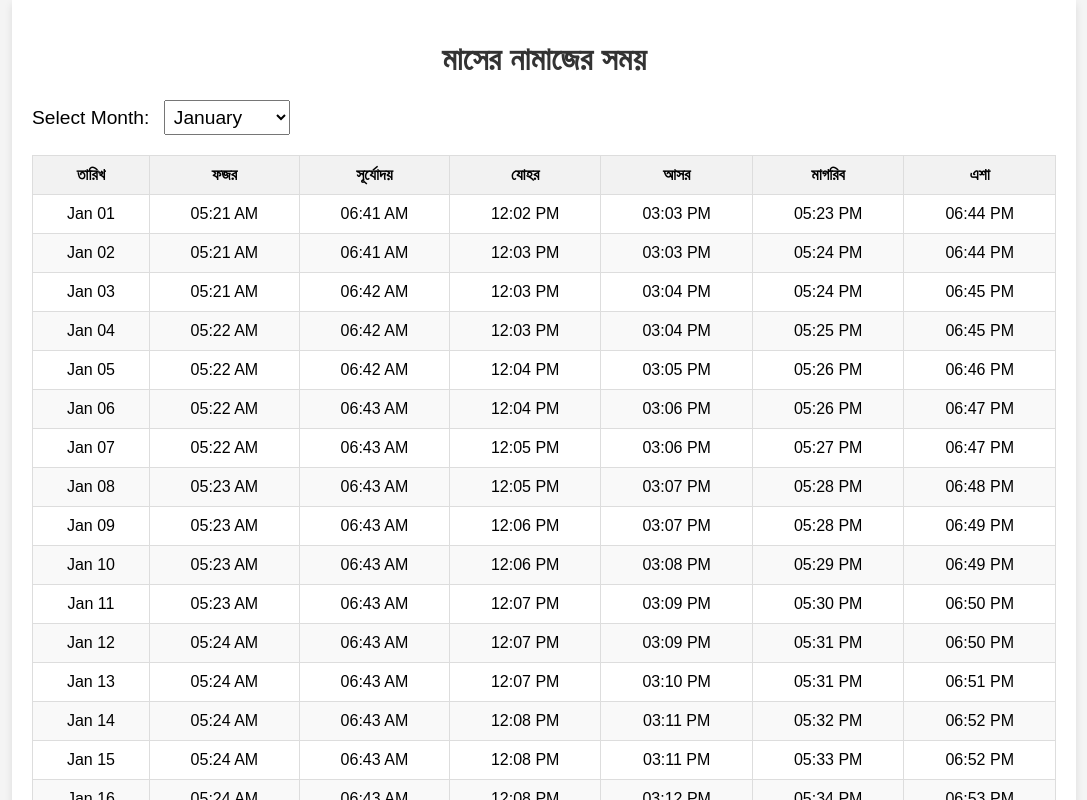
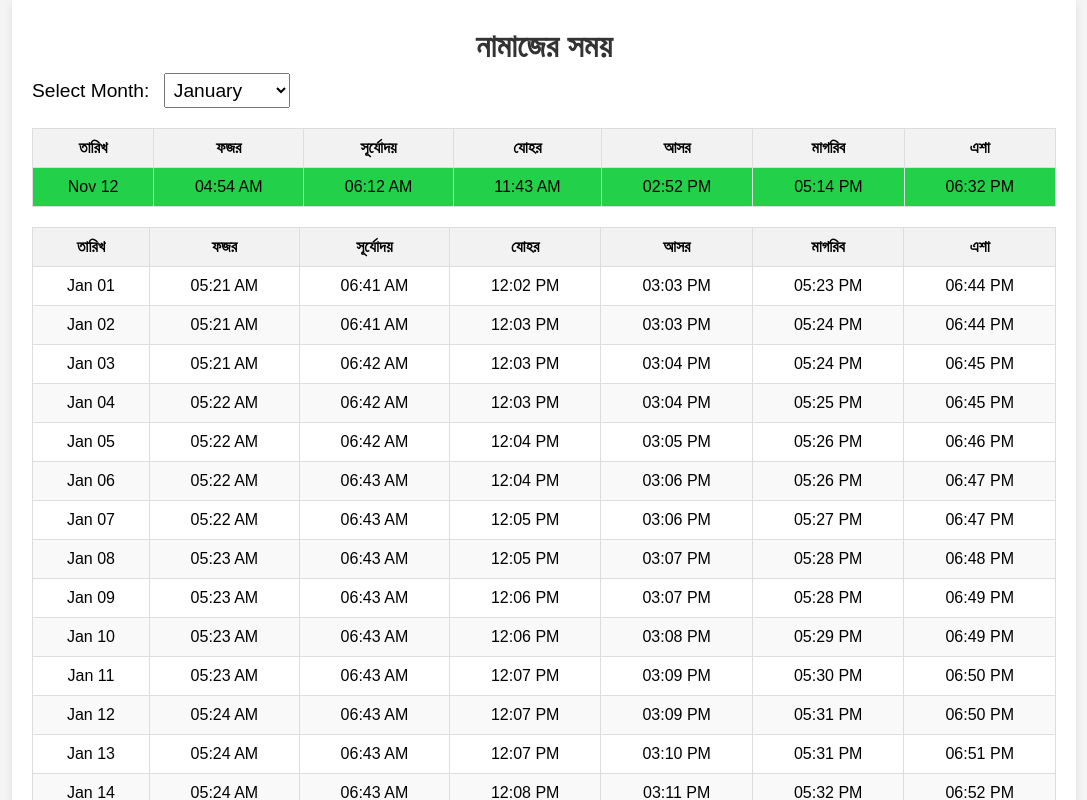
Before and after one commit to Rony7s/dhaka-prayer-times, a plain HTML site: page index.html in a window 1280 px wide. Shown: the top 800 px of the page, without its empty margins (96-1183 px from the left). Drawn offline with Linux system fonts and the light colour scheme.

Commit message:
Add files via upload

```diff
--- a/index.html
+++ b/index.html
@@ -8,7 +8,7 @@
 </head>
 <body>
     <div class="container">
-        <h1>মাসের নামাজের সময়</h1>
+        <h1>নামাজের সময়</h1>
         <label for="month-select">Select Month:</label>
         <select id="month-select">
             <option value="Jan">January</option>
@@ -25,6 +25,22 @@
             <option value="Dec">December</option>
         </select>
 
+        <table id="today_prayer_times">
+            <thead>
+                <tr>
+                    <th>তারিখ</th>
+                    <th>ফজর</th>
+                    <th>সূর্যোদয়</th>
+                    <th>যোহর</th>
+                    <th>আসর</th>
+                    <th>মাগরিব</th>
+                    <th>এশা</th>
+                </tr>
+            </thead>
+            <tbody>
+                <!-- Data rows will be populated here -->
+            </tbody>
+        </table>
         <table id="prayer-times">
             <thead>
                 <tr>
@@ -42,6 +58,12 @@
             </tbody>
         </table>
     </div>
+    <footer style="text-align: center; padding: 15px; background-color: #2c3e50; color: #ecf0f1; font-size: 15px; font-family: Arial, sans-serif; border-top: 3px solid #3498db;">
+        Developed by <strong>Rony Ahmmed</strong> |
+        <a href="https://www.facebook.com/EdTech.Engg" style="color: #ecf0f1; text-decoration: none;">EdTE, Bangabandhu Digital University, Bangladesh</a>
+    </footer>
+
+
 
     <script src="javascript.js"></script>
 </body>
--- a/javascript.js
+++ b/javascript.js
@@ -1,3 +1,44 @@
+//for today
+function getCurrentMonthAndDay() {
+    const date = new Date();
+    const monthNames = ["Jan", "Feb", "Mar", "Apr", "May", "Jun",
+                        "Jul", "Aug", "Sep", "Oct", "Nov", "Dec"];
+
+    const month = monthNames[date.getMonth()];
+    const day = date.getDate();
+
+    return [month, day];
+}
+
+//console.log(getCurrentMonthAndDay()[0]);
+function todayTable(m, i) {
+    i = i - 1;
+    fetch('data.json')
+        .then(response => response.json())
+        .then(data => {
+            const selectedData = data[m];
+            const tbody = document.querySelector('#today_prayer_times tbody');
+            tbody.innerHTML = '';  // Clear previous data
+
+            const row = document.createElement('tr');
+            const prayerTimes = ['date', 'fajr', 'sunrise', 'dhuhr', 'asr', 'maghrib', 'isha'];
+
+            // Loop through each prayer time and create a table cell
+            prayerTimes.forEach(time => {
+                const cell = document.createElement('td');
+                cell.textContent = selectedData[time][i];
+                row.appendChild(cell);
+            });
+
+            tbody.appendChild(row);
+        })
+        .catch(error => {
+            console.error('Error loading data:', error);
+        });
+}
+
+
+
 document.getElementById('month-select').addEventListener('change', function() {
     const selectedMonth = this.value;
 
@@ -49,5 +90,7 @@ document.getElementById('month-select').addEventListener('change', function() {
         });
 });
 
+
+todayTable(getCurrentMonthAndDay()[0],getCurrentMonthAndDay()[1]);
 // Initial load for January data
 document.getElementById('month-select').dispatchEvent(new Event('change'));
--- a/style.css
+++ b/style.css
@@ -15,6 +15,9 @@ body {
 
 h1 {
     text-align: center;
+    font-size: 50;
+    padding: 5px;
+    line-height: 0px;
     color: #333;
 }
 
@@ -47,3 +50,8 @@ th {
 tbody tr:nth-child(even) {
     background-color: #f9f9f9;
 }
+
+
+#today_prayer_times tr{
+    background-color: #22d04a;
+}
```
